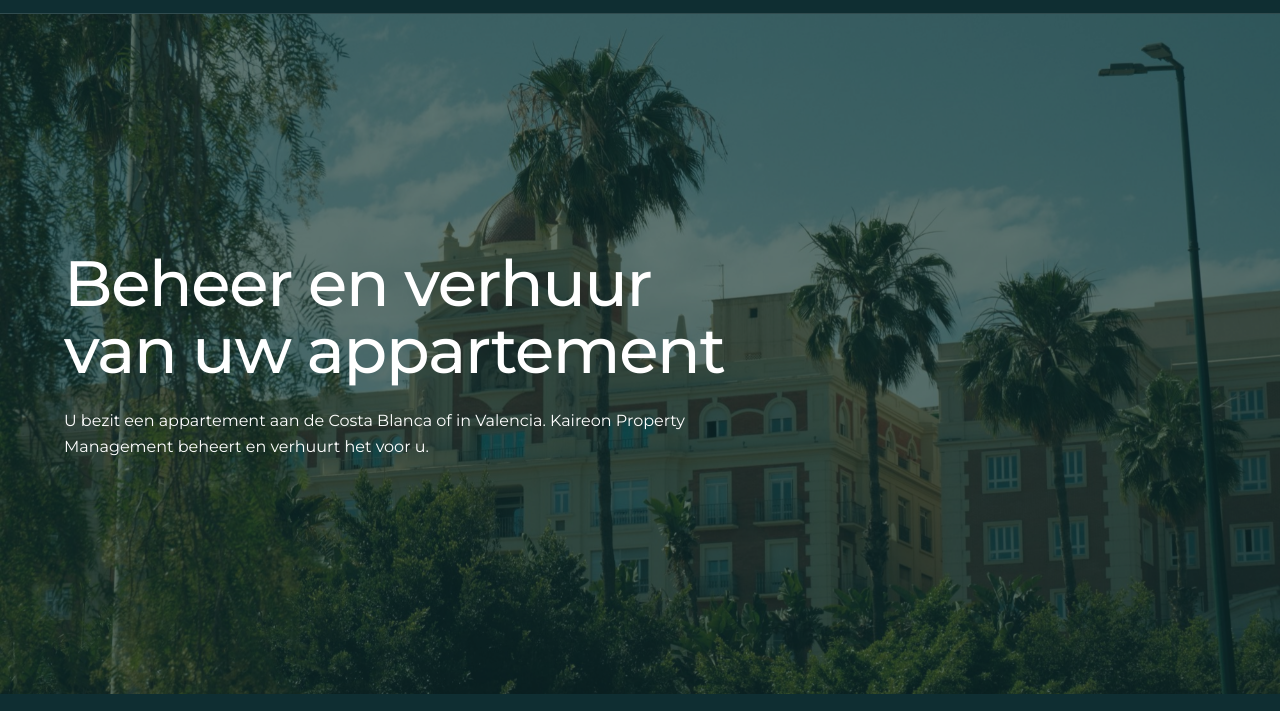
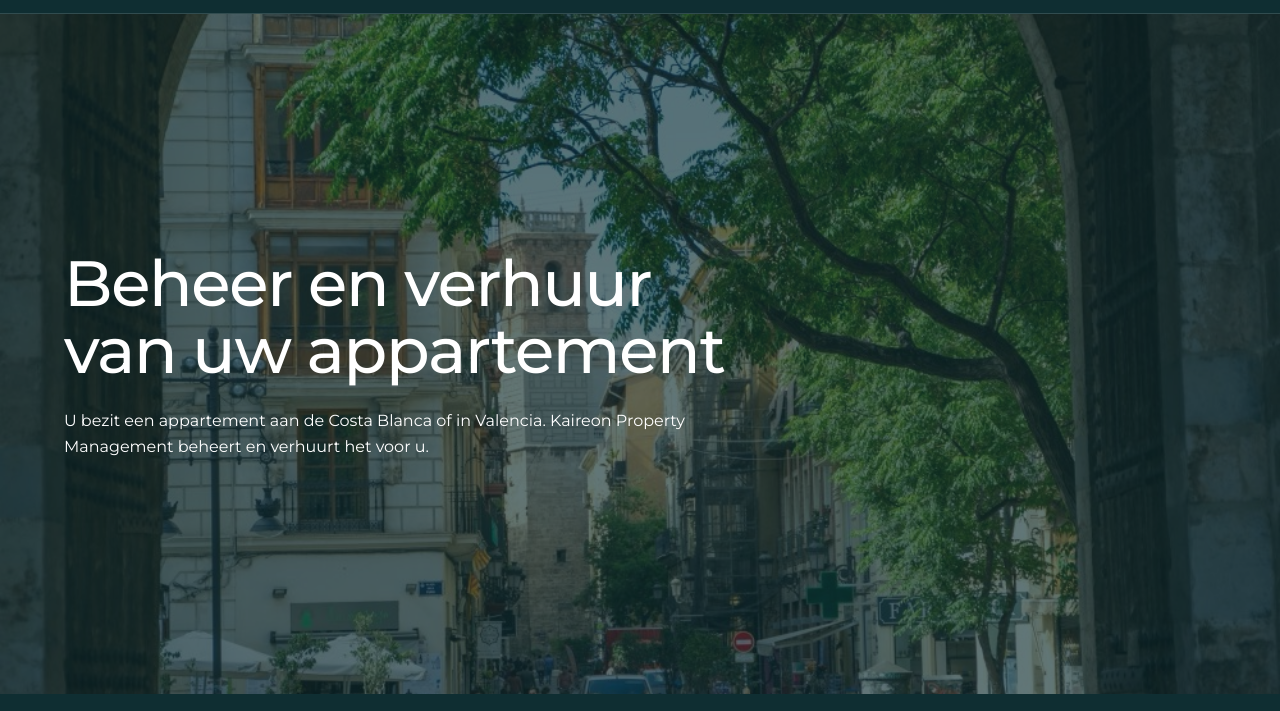
Before and after one commit to Kaireon-OS/kaireon-web-test, a plain HTML site: page nl/beheer/index.html in a window 1280 px wide. Shown: the part 89-800 px from the top of the page. Drawn offline with Linux system fonts and the light colour scheme.

Commit message:
Beheer cover from Valencia

```diff
--- a/nl/beheer/index.html
+++ b/nl/beheer/index.html
@@ -33,7 +33,7 @@
 <main>
 
 <section class="cover">
-  <div class="media"><img class="photo" src="/assets/img/pexels-ramonkaphotography-38326840.jpg" alt="Appartementen achter palmbomen" width="2000" height="1333"></div>
+  <div class="media"><img class="photo" src="/assets/img/pexels-wijs-wise-136435282-24906253.jpg" alt="Een stadspoort in Valencia" width="1000" height="1500"></div>
   <div class="wrap">
   <h1>Beheer en verhuur van uw appartement</h1>
   <p class="lede">U bezit een appartement aan de Costa Blanca of in Valencia. Kaireon Property Management beheert en verhuurt het voor u.</p>
```
Also changed, not shown: assets/img/pexels-ramonkaphotography-38326840.jpg (deleted), assets/img/pexels-wijs-wise-136435282-24906253.jpg (added).
